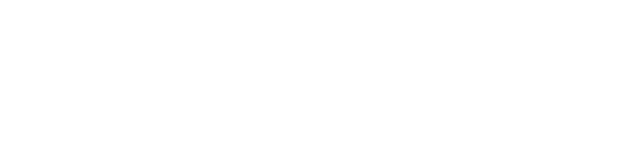
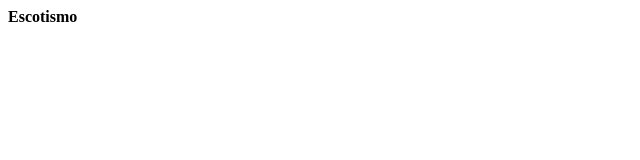
Before and after one commit to jukixdd/jisooya, a plain HTML site: page index.html in a window 1280 px wide. Shown: the full height of the page, 0-640 px from the left. Drawn offline with Linux system fonts and the light colour scheme.

Commit message:
Update index.html

```diff
--- a/index.html
+++ b/index.html
@@ -6,6 +6,6 @@
     <title>Document</title>
 </head>
 <body>
-
+    <strong>  Escotismo  </strong>
 </body>
 </html>
```
